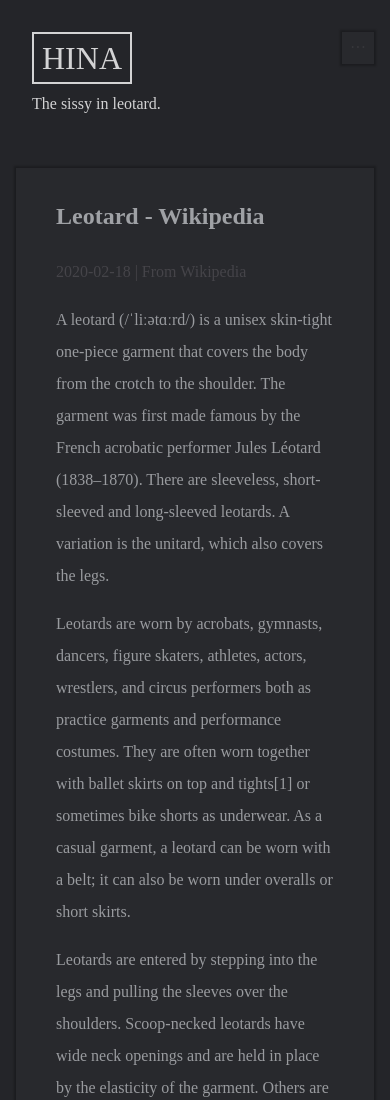
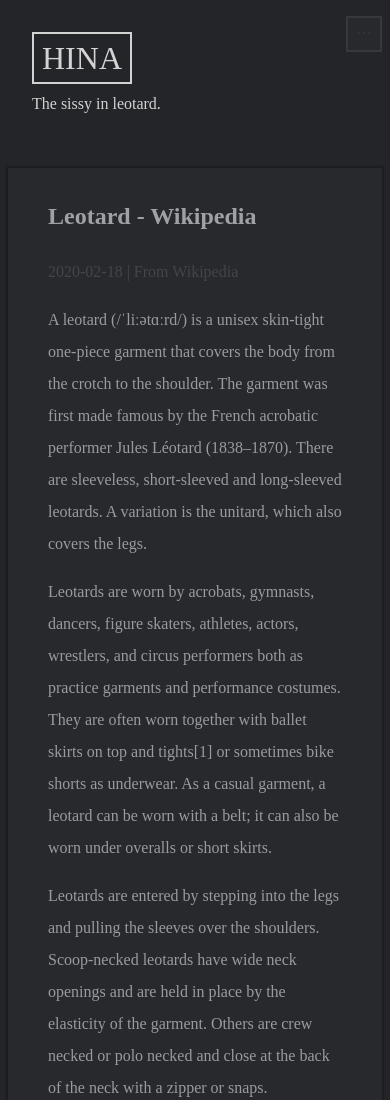
Before and after one commit to littleballerina/littleballerina.github.io, a plain HTML site: page index.html in a window 390 px wide. Shown: the top 1100 px of the page. Drawn offline with nearby package versions, Linux system fonts and the light colour scheme.

Commit message:
Update shuping.css

```diff
--- a/shuping.css
+++ b/shuping.css
@@ -6,8 +6,8 @@
 
 .youce {
   width: 100%;
-  padding-left: 16px;
-  padding-right: 16px;
+  padding-left: 8px;
+  padding-right: 8px;
 }
 
 .wenzhang {
@@ -26,8 +26,8 @@
 #menu-toggle {
   display: block;
   position: absolute;
-  top: 32px;
-  right: 16px;
+  top: 16px;
+  right: 8px;
   font-size: 16px;
   font-weight: normal;
   color: #38383C;
@@ -36,6 +36,5 @@
   padding: 8px 8px;
   display: inline-block;
   background-color: #28292D;
-  -webkit-box-shadow: 0 0 2px 2px rgba(0,0,0,.25);
-  box-shadow: 0 0 2px 2px rgba(0,0,0,.25);
+  border: 2px solid #38383C;
 }
```
